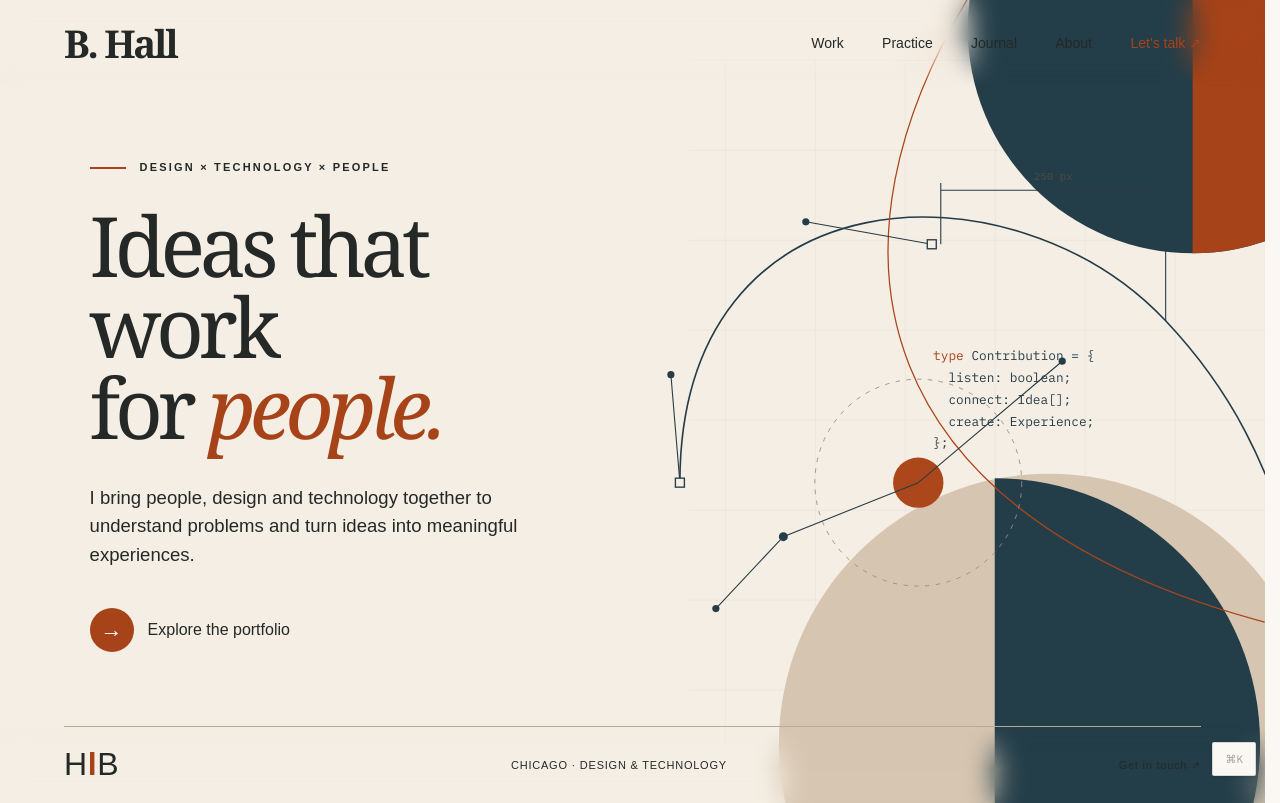
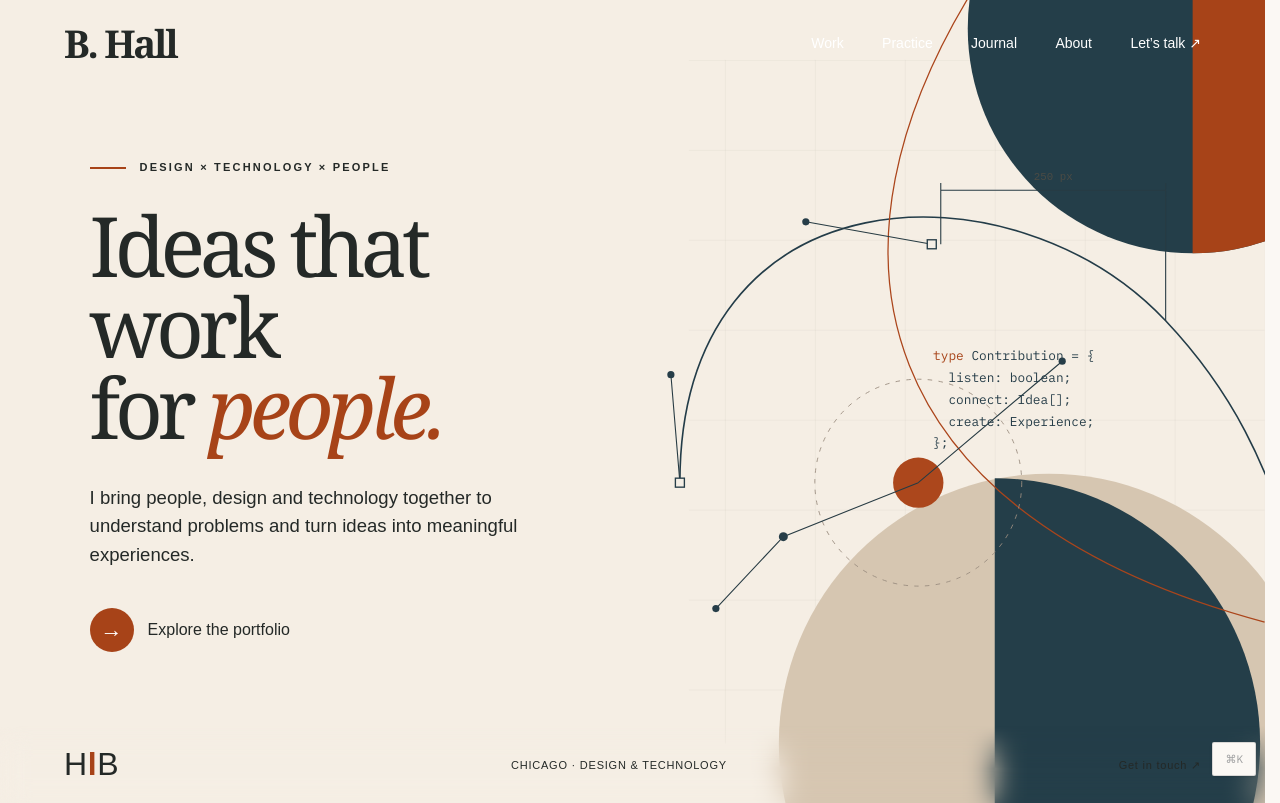
Before and after one commit to brian-hlbdg/portfolio-nextjs, a Next.js app: page /studio in a window 1280 px wide. Built offline with nearby package versions, Linux system fonts and the light colour scheme.

Commit message:
Remove footer divider and prototype adaptive nav contrast and coordinated exit motion

```diff
--- a/src/app/studio/studio.module.css
+++ b/src/app/studio/studio.module.css
@@ -30,3 +30,27 @@
 .header::before,.footer::before{transition:backdrop-filter 1.6s cubic-bezier(.42,0,.58,1),-webkit-backdrop-filter 1.6s cubic-bezier(.42,0,.58,1)}
 @media(max-width:760px){.art{inset:0 -120px 0 22%}}
 @media(prefers-reduced-motion:reduce){.header::before,.footer::before{transition:none}}
+
+/* Unframed footer and adaptive contrast over the shared artwork. */
+.footer::after{display:none}
+.header{isolation:auto}
+.nav{position:relative;z-index:1;mix-blend-mode:difference;color:#fff}
+.studio .nav a,.studio .nav button{color:inherit;transition:opacity .2s}
+.studio .nav a:hover,.studio .nav button:hover{color:inherit;opacity:.72}
+.studio .nav :focus-visible{outline-color:currentColor}
+/* Pieces separate rather than rotating or shaking. */
+.studio[data-leaving=true]{pointer-events:none}
+.studio[data-leaving=true] .header{animation:exitUp .42s cubic-bezier(.42,0,.58,1) both}
+.studio[data-leaving=true] .footer{animation:exitDown .42s cubic-bezier(.42,0,.58,1) both}
+.studio[data-leaving=true] .intro{animation:exitIntro .42s cubic-bezier(.42,0,.58,1) both}
+.studio[data-leaving=true][data-open=true] .intro{animation-name:exitIntroRight}
+.studio[data-leaving=true] .index:not([hidden]){animation:exitIndex .42s cubic-bezier(.42,0,.58,1) both}
+.studio[data-leaving=true] .art{animation:exitArt .42s cubic-bezier(.42,0,.58,1) both}
+@keyframes exitUp{to{transform:translateY(-44px);opacity:0}}
+@keyframes exitDown{to{transform:translateY(44px);opacity:0}}
+@keyframes exitIntro{to{transform:translateX(90px);opacity:0}}
+@keyframes exitIntroRight{from{transform:translateX(117%)}to{transform:translateX(145%);opacity:0}}
+@keyframes exitIndex{from{opacity:1;translate:0 0}to{opacity:0;translate:-65px 0}}
+@keyframes exitArt{to{transform:translate(65px,-25px);opacity:0}}
+@media(max-width:760px){.studio[data-leaving=true][data-open=true] .intro{animation-name:exitUp}}
+@media(prefers-reduced-motion:reduce){.studio[data-leaving=true] *{animation:none!important}}
```
